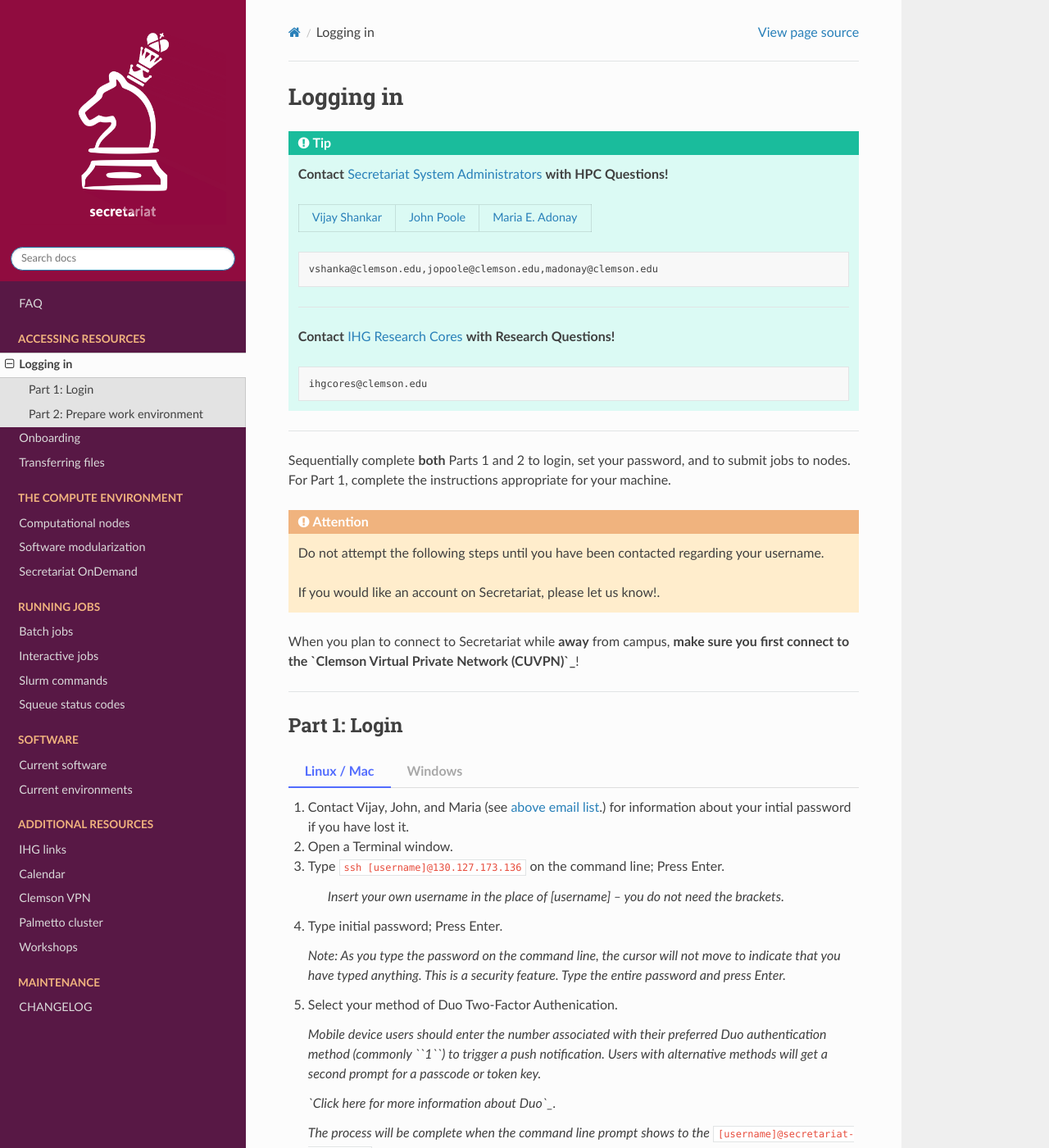
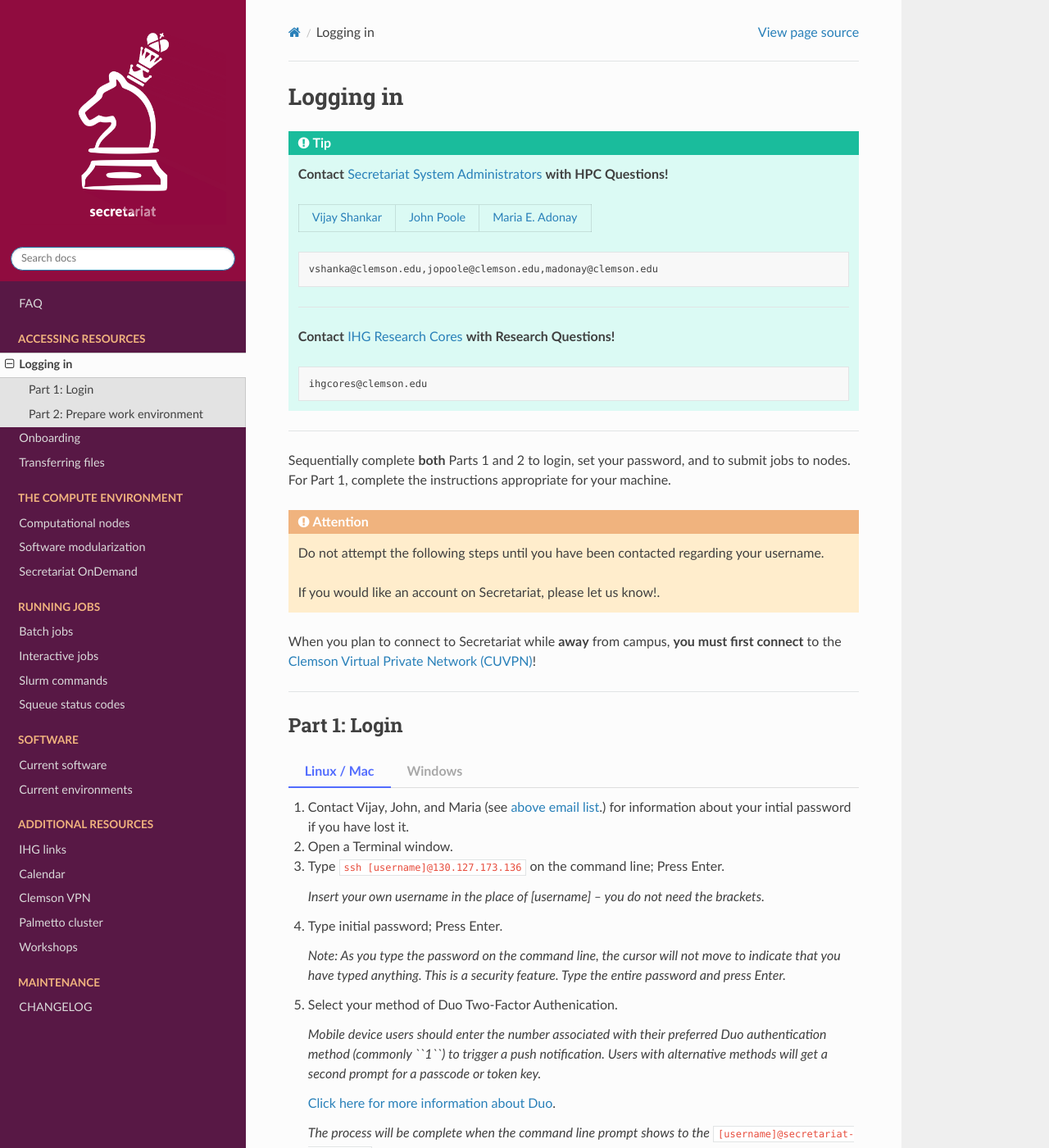
Before and after one commit to amalgamaria/secretariat, a Sphinx documentation site: the page built from docs/access/login.rst, in a window 1280 px wide and 1400 px high. Shown: the whole window at 82% size. Built offline with Sphinx 7.4.7 and the Read the Docs theme 3.1.0, drawn with Linux system fonts in a browser that asks for light colours; pages that are not in the unit, such as notebooks, are missing from menus.

Commit message:
Fix formatting

```diff
--- a/docs/access/login.rst
+++ b/docs/access/login.rst
@@ -34,7 +34,7 @@
 
    If you would like an account on Secretariat, please let us know!.
 
-When you plan to connect to Secretariat while **away** from campus, **make sure you first connect to the `Clemson Virtual Private Network (CUVPN)`_**!
+When you plan to connect to Secretariat while **away** from campus, **you must first connect** to the `Clemson Virtual Private Network (CUVPN)`_!
 
 ----
 
@@ -51,7 +51,7 @@
 
       3. Type ``ssh [username]@130.127.173.136`` on the command line; Press Enter.
 
-	     *Insert your own username in the place of [username] -- you do not need the brackets.*
+         *Insert your own username in the place of [username] -- you do not need the brackets.*
 
       4. Type initial password; Press Enter.
 
@@ -61,7 +61,7 @@
 
          *Mobile device users should enter the number associated with their preferred Duo authentication method (commonly ``1``) to trigger a push notification. Users with alternative methods will get a second prompt for a passcode or token key.*
 
-         *`Click here for more information about Duo`_.*
+         `Click here for more information about Duo`_.
 
          *The process will be complete when the command line prompt shows to the* ``[username]@secretariat-master ~]$`` *format.*
 
@@ -79,17 +79,17 @@
 
       3. Type ``ssh [username]@130.127.173.136`` on the command line; Press Enter.
 
-        *Some terminal emulators provide separate fields for connection information rather than a command-line prompt. In these cases, make sure to use ``130.127.173.136`` as the "remote host" or "server address".*
+         *Some terminal emulators provide separate fields for connection information rather than a command-line prompt. In these cases, make sure to use ``130.127.173.136`` as the "remote host" or "server address".*
 
       4. Type initial password; Press Enter.
 
-        *Note: When you type your password from the command line, the cursor will not move to indicate that you have typed anything. This is a security feature. Type the entire password and press Enter.*
+         *Note: When you type your password from the command line, the cursor will not move to indicate that you have typed anything. This is a security feature. Type the entire password and press Enter.*
 
       5. Select your method of Duo Two-Factor Authenication.
 
          *Mobile device users should enter the number associated with their preferred Duo authentication method (commonly ``1``) to trigger a push notification. Users with alternative methods will get a second prompt for a passcode or token key.*
 
-         *`Click here for more information about Duo`_.*
+         `Click here for more information about Duo`_.
 
          *The process will be complete when the command line prompt shows to the* ``[username]@secretariat-master ~]$`` *format.*
 
@@ -112,11 +112,11 @@
 
       1. While logged in to Secretariat, Type ``passwd`` on the command line; Press Enter.
 
-	     *You will be prompted to enter your current password and then your new password twice. When you type your password, it will not appear as you type. This is for security reasons. Press Enter after you have typed each password.*
+         *You will be prompted to enter your current password and then your new password twice. When you type your password, it will not appear as you type. This is for security reasons. Press Enter after you have typed each password.*
 
       2. Type ``ssh-keygen -t rsa`` on the command line; Continue pressing Enter until complete.
 
-	     *The process will be complete when the command line prompt returns to the* ``[username]@secretariat-master ~]$`` *format.*
+         *The process will be complete when the command line prompt returns to the* ``[username]@secretariat-master ~]$`` *format.*
 
       3. Type ``cat ~/.ssh/id_rsa.pub > ~/.ssh/authorized_keys`` on the command line; Press Enter.
 
```
